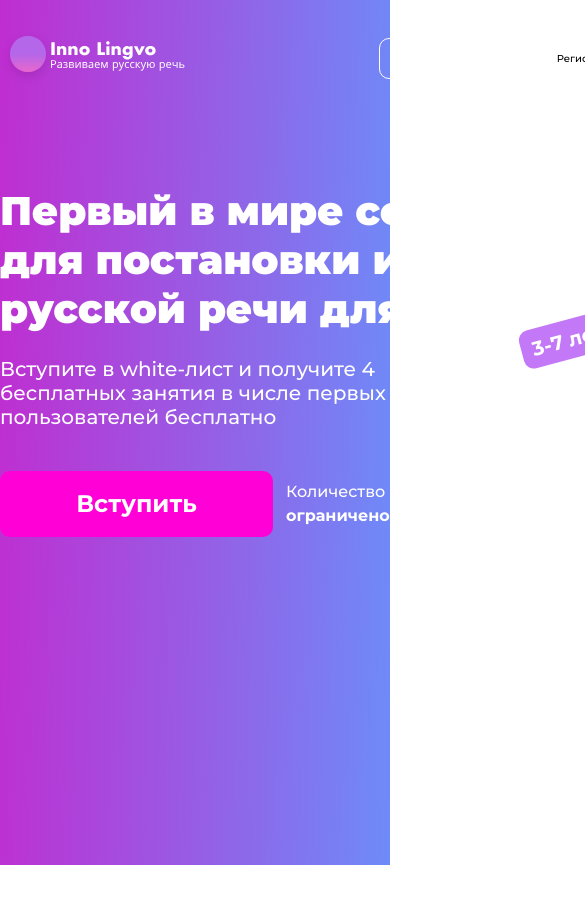
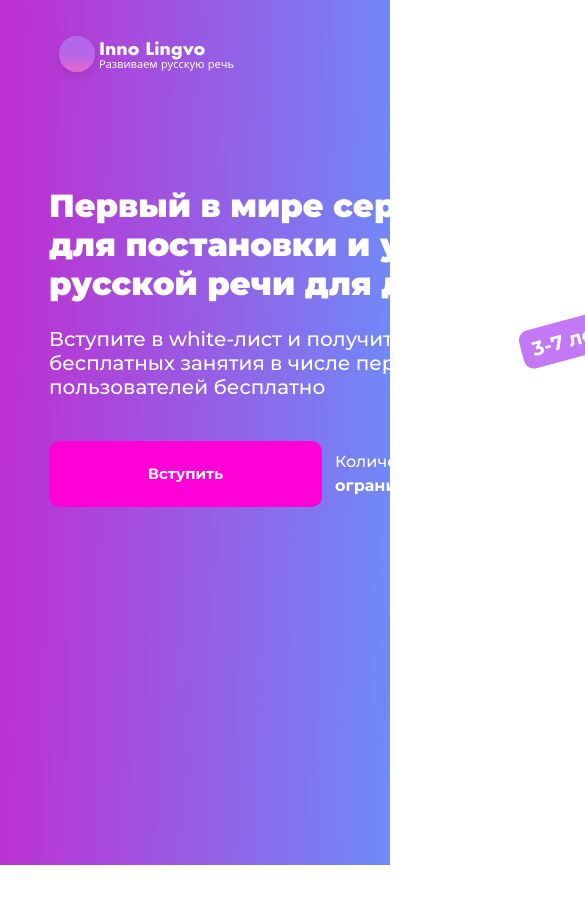
Before and after one commit to Schislyaev/inno_lingvo, a website: page src/index.html in a window 390 px wide. Shown: the top 904 px of the page, 585 px wide, since content can reach past the window. After the commit the page ends 865 px from the top, so only its background shows below. Drawn offline with nearby package versions, Linux system fonts and the light colour scheme; files that its build step writes are made by us from their sources.

Commit message:
add 1st screen tablet adaptation

```diff
--- a/src/sass/blocks/_media.scss
+++ b/src/sass/blocks/_media.scss
@@ -53,17 +53,32 @@
 }
 @media (max-width: 992px) {
     .btn {
+        font-size: 15px;
         &_login {
             margin-left: auto;
+            margin-right: 26px;
         }
     }
     .register {
+        padding-left: 49px;
+        h1 {
+            font-size: 32px;
+            line-height: 39px;
+        }
         &__menu {
+            &__btn-wrapper {
+                margin-left: auto;
+                margin-right: 40px;
+            }
+            &__wrapper {
+                // width: 750px;
+                margin: 0 auto;
+            }
             &__links {
                 display: none;
             }
             &_call {
-                margin-right: 53px;
+                // margin-right: 53px;
                 display: flex;
                 flex-direction: column;
                 justify-content: center;
@@ -82,6 +97,9 @@
                 }
             }
         }
+        &__iphone {
+            top: 122px;
+        }
     }
 }
 @media (max-width: 768px) {
--- a/src/sass/blocks/_register.scss
+++ b/src/sass/blocks/_register.scss
@@ -1,7 +1,7 @@
 .register {
     padding-top: 30px;
-    width: 100ev;
-    height: 865px;
+    width: 100%;
+    min-height: 865px;
     background: url(../../img/register/wave.png) no-repeat bottom, url(../../img/register/line.png) no-repeat center/100%,linear-gradient(91.25deg, #BF2ED1 0.92%, #985CE4 51.04%, #6E8BF8 99.92%);
     &__menu {
         &__wrapper {
```
Also changed, not shown: package.json (+8 -0 lines), dist/css/style.min.css.
